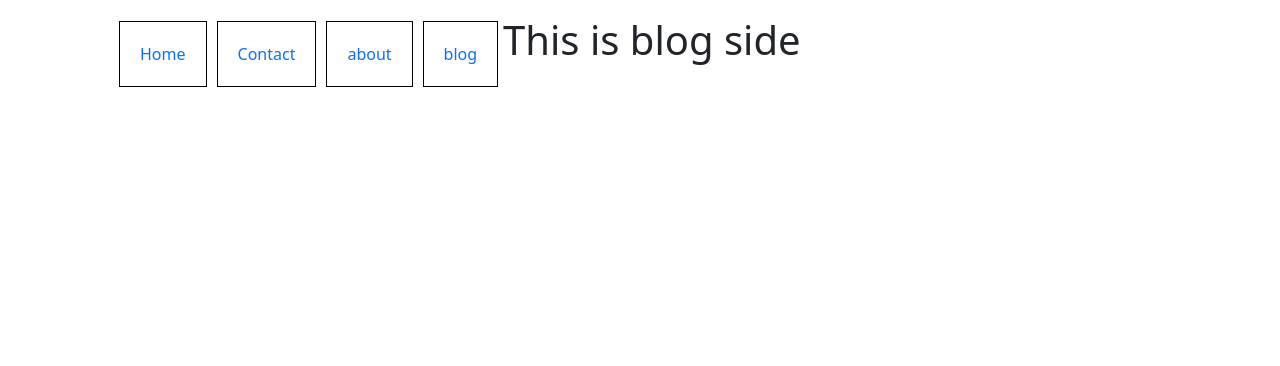
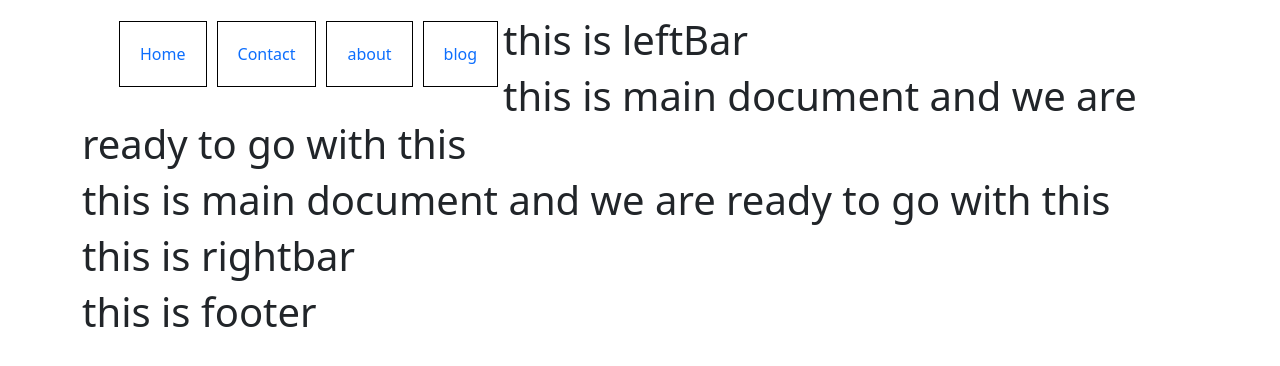
Before and after one commit to Zeshi97-bit/project0, a Flask app: page /blog in a window 1280 px wide. Shown: the top 366 px of the page. Run offline with Flask 2, Linux system fonts and the light colour scheme; parts of the project's set-up code (start-up, migrations or seed data) failed here and were passed over.

Commit message:
update 3/1/21

```diff
--- a/templates/blog.html
+++ b/templates/blog.html
@@ -1,5 +1,25 @@
 {%extends "layout.html"%}
+{%block head%}
+      <link rel="stylesheet" href="{{url_for('static',filename='css/blogStyle.css')}}">
+      {%endblock%}
 {%block title%}blog{%endblock%}
 {%block body%}
-  <h1>This is blog side</h1>
+<div id="mainBody">
+  <div id="leftBar">
+      <h1>this is leftBar</h1>
+  </div>
+  <div id="mainContent">
+      <h1>this is main document and we are ready to go with this</h1>
+      <h1>this is main document and we are ready to go with this</h1>
+  </div>
+
+
+  <div id="rightBar">
+      <h1>this is rightbar</h1>
+  </div>
+
+</div>
+<div class="col">
+  <h1>this is footer</h1>
+</div>
 {%endblock%}
```
